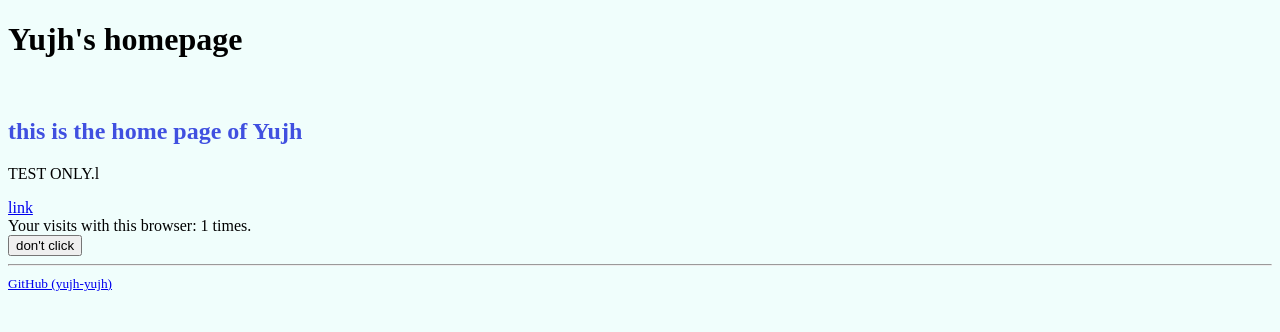
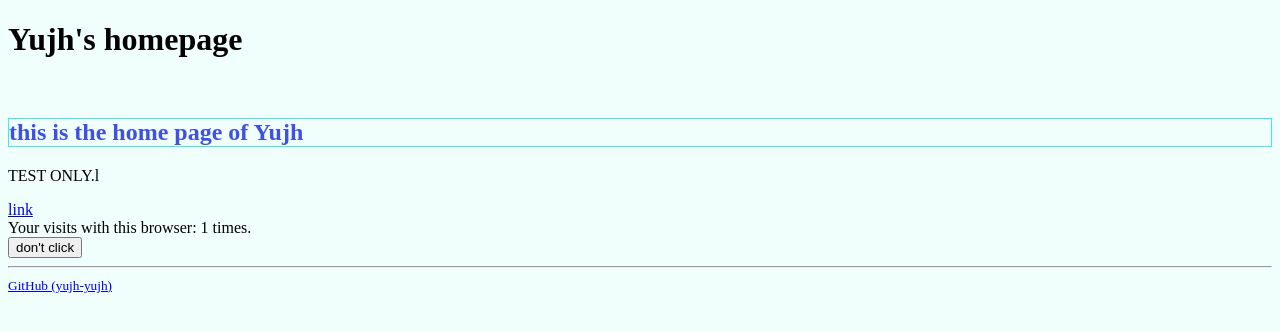
Before and after one commit to yujh-yujh/yujh-yujh.gitHub.io, a plain HTML site: page index.html in a window 1280 px wide. Drawn offline with Linux system fonts and the light colour scheme.

Commit message:
Update index.html

```diff
--- a/index.html
+++ b/index.html
@@ -7,7 +7,7 @@
 <body>
 	<h1>Yujh's homepage</h1>
 	<br>
-	<h2 style="color:#4050e0;">this is the home page of Yujh</h2>
+	<h2 style="color:#4050e0;border:1px solid #30efff;">this is the home page of Yujh</h2>
 	<p>TEST ONLY.l</p>
 	<a href="https://yujh-yujh.github.io">link</a>
 	<br>
```
